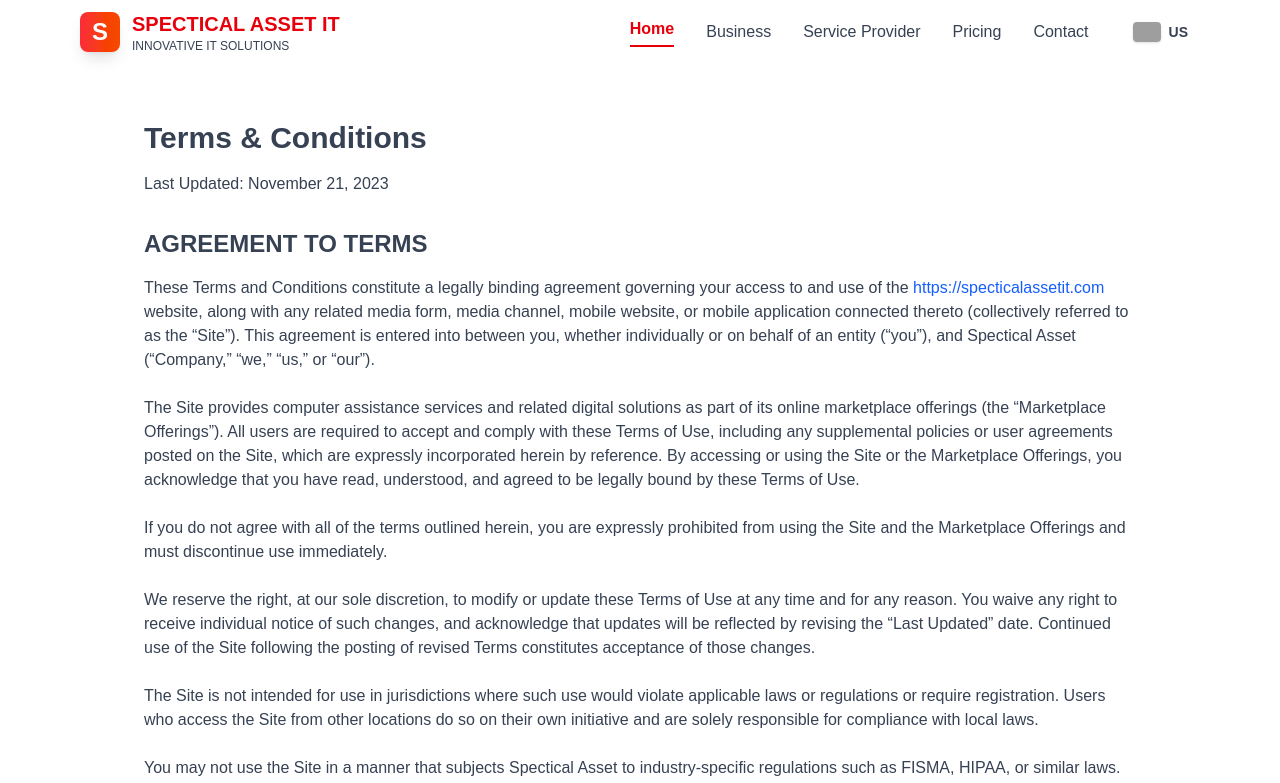
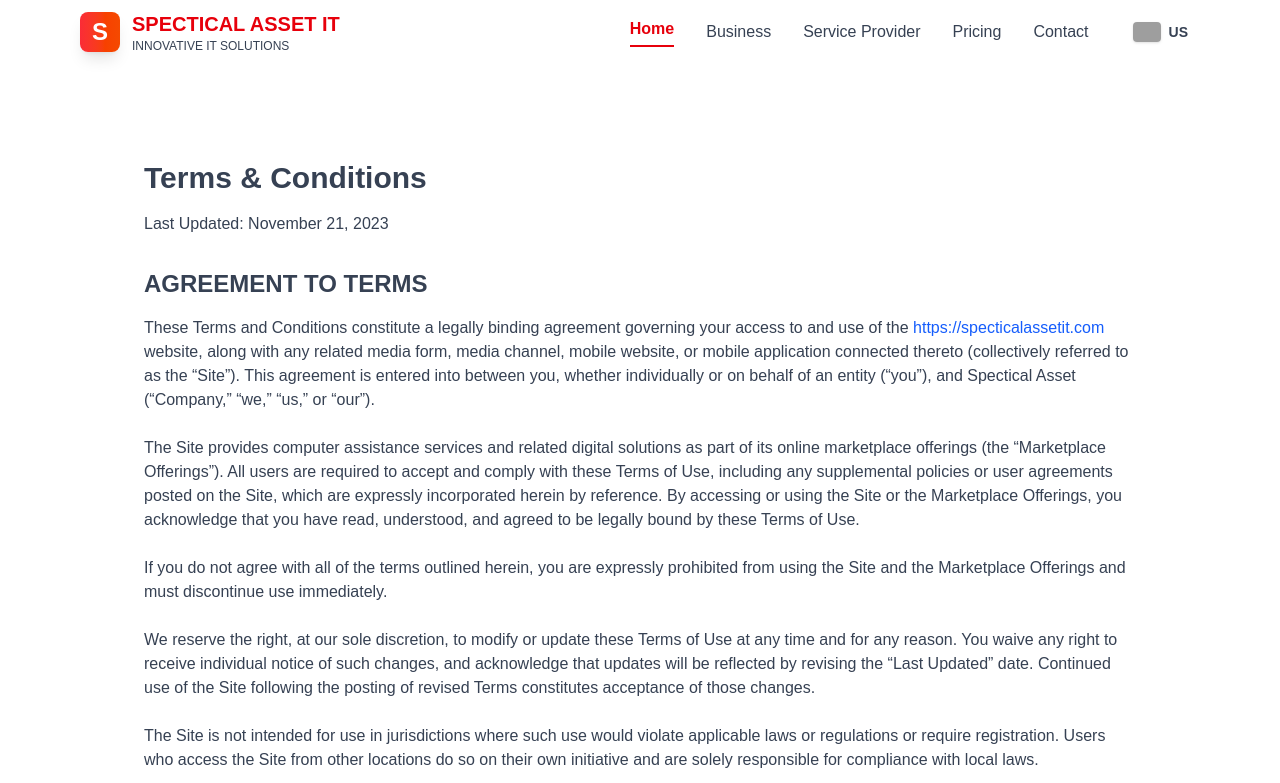
Before and after one commit to flenmaxson/specticalassetit, a Next.js app: page /pages/terms-condition in a window 1280 px wide. Shown: the top 783 px of the page. Built offline with nearby package versions, Linux system fonts and the light colour scheme; no server answers; grey boxes are pictures that could not be loaded.

Commit message:
updated term-condition page

```diff
--- a/app/pages/terms-condition/page.jsx
+++ b/app/pages/terms-condition/page.jsx
@@ -7,7 +7,8 @@ export default function TermsConditionsPage() {
 
   return (
     <MainLayout>
-        <section className="max-w-5xl text-gray-700 space-y-6 mx-auto px-4 py-30 prose prose-slate sm:prose-lg lg:prose-xl">
+      <div className="min-h-screen bg-white py-10">
+          <section className="max-w-5xl text-gray-700 space-y-6 mx-auto px-4 py-30 prose prose-slate sm:prose-lg lg:prose-xl">
   <h1 className="text-3xl font-bold mb-4">Terms & Conditions</h1>
   <p className="text-gray-700 mb-6">Last Updated: November 21, 2023</p>
 
@@ -159,6 +160,7 @@ export default function TermsConditionsPage() {
     For questions regarding these Terms, please contact: <a href="mailto:support@specticalassetit.com" className="text-blue-600 hover:underline">📧 support@specticalassetit.com</a>
   </p>
 </section>
+      </div>
 
     </MainLayout>
   );
--- a/components/BookingModal.jsx
+++ b/components/BookingModal.jsx
@@ -55,7 +55,7 @@ function ShortBookingModal({ isOpen, onClose }) {
   return (
     <div className="fixed inset-0 z-50 flex items-center justify-center p-4 animate-fadeIn">
       <div
-        className="absolute inset-0 bg-black/60 backdrop-blur-sm"
+        className="absolute inset-0  backdrop-blur-sm"
         onClick={onClose}
       ></div>
 
```
